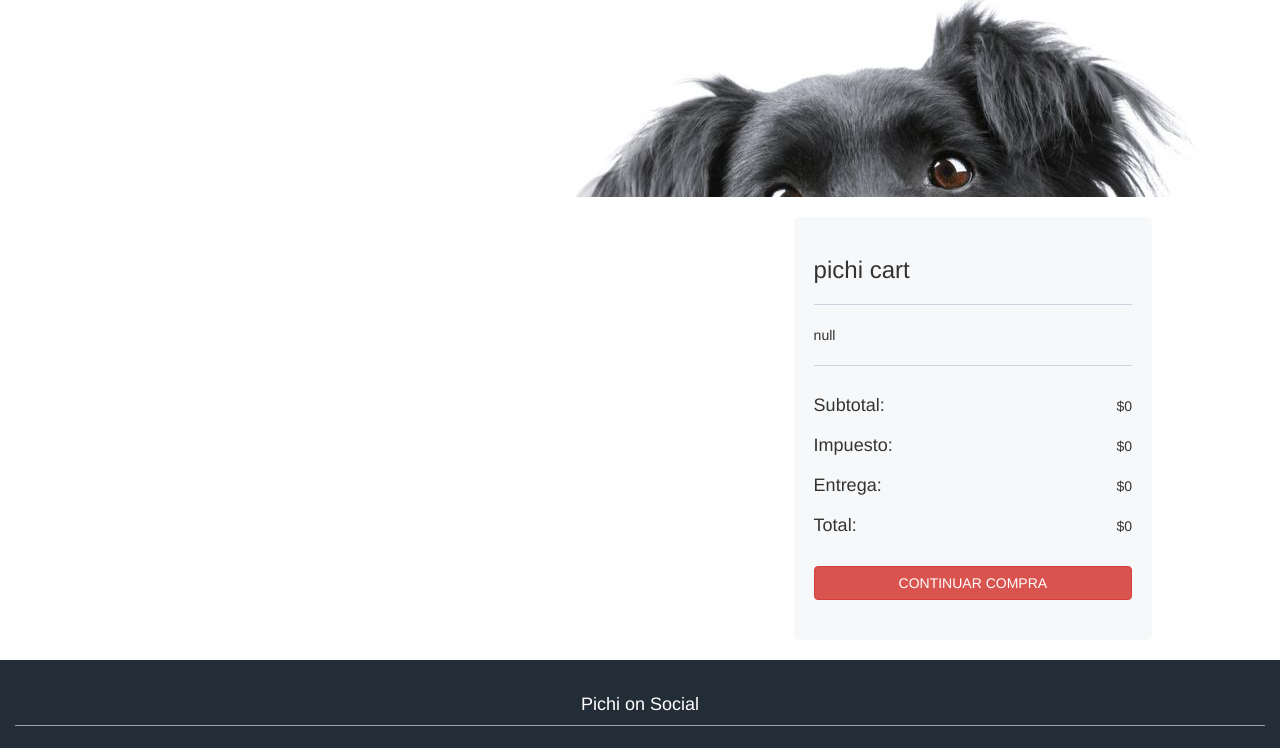
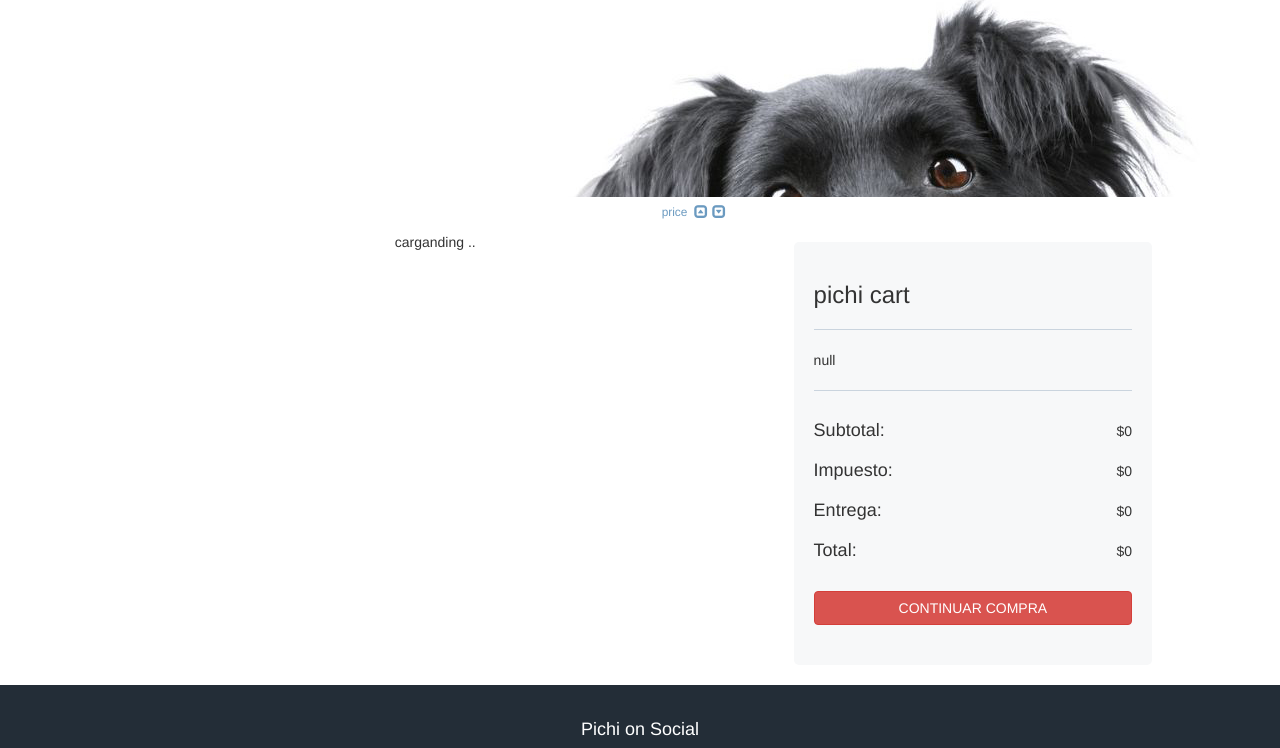
Before and after one commit to salvagit/bff, a website: page alimentos-por-zona.html in a window 1280 px wide. Shown: the part 51-799 px from the top of the page. Drawn offline with nearby package versions, Linux system fonts and the light colour scheme; no server answers; a web font is replaced by a local one.

Commit message:
fix styles issues

```diff
--- a/alimentos-por-zona.html
+++ b/alimentos-por-zona.html
@@ -35,13 +35,19 @@
             <img class="content-banner-image" src="images/image5.jpg" alt="alimento para mascotas" />
           </header>
 
-          <div class="">
-          </div>
           <section class="content-show">
 
             <div class="products-list">
-
-              <article class="content-list"></article>
+              <div id="foodItemsFilter" class="col-xs-12 col-md-8">
+                <div class="col-xs-4 col-md-4"></div>
+                <div class="col-xs-4 col-md-4"></div>
+                <div class="col-xs-4 col-md-3 order">
+                  <small>price</small>
+                  <span class="glyphicon glyphicon-collapse-up" aria-hidden="true"></span>
+                  <span class="glyphicon glyphicon-collapse-down" aria-hidden="true"></span>
+                </div>
+              </div>
+              <article class="content-list">carganding ..</article>
 
             </div>
 
@@ -100,7 +106,7 @@
               </div>
             </div>
             <hr>
-            <p>2017 Pichifood. Algunos derechos reservados.</p>
+            <p>2017 Pichifood. Todos los derechos reservados.</p>
             <p>El uso del sitio implica la aceptación de los <a href="#">términos y condiciones</a> y de las <a href="#">políticas de privacidad</a>.</p>
           </footer>
 
@@ -134,6 +140,7 @@
 
         <script id="foodItem" type="text/template">
           <a href="#" class="list-item-event">
+            <img width="100" src="https://davidnez.files.wordpress.com/2013/02/culo.jpg?w=300&h=187" />
             <h4 class="title"></h4>
             <button class="pichi-button description">$price</button>
           </a>
--- a/js/alimentos-por-zona.js
+++ b/js/alimentos-por-zona.js
@@ -88,6 +88,7 @@ var Main = {
     products.forEach(function(prod){
       Main.renderFoodItem(prod);
     });
+    this.products = this.products.sort(function(a,b) {return a.price > b.price;});
     this.renderPaginator();
   },
 
--- /dev/null
+++ b/sass/_filter.scss
@@ -0,0 +1,23 @@
+// body > main > section > div > div
+
+#foodItemsFilter {
+  .order {
+    padding-top: 5px;
+    padding-right: 0;
+    color: $soft-blue;
+    margin: 0;
+    text-align: right;
+    small {
+      display: inline-block;
+      vertical-align: text-top;
+      margin-right: 3px;
+    }
+    span {
+      // float: right;
+      // margin-left: 2px;
+    }
+    @media screen and (min-width: 900px) {
+      padding-right: 15px;
+    }
+  }
+}
--- a/sass/styles.scss
+++ b/sass/styles.scss
@@ -7,6 +7,8 @@
 @import 'contactForm';
 @import 'doggi';
 @import 'footer';
+
+@import 'filter';
 
 @import 'queries';
 
@@ -44,7 +46,7 @@
   width: auto;
   min-width: 70px;
   height: 50px;
-  margin-top: -5px;
+  // margin-top: -5px;
   float: right;
   background-color: transparent;
   border: 0.3px solid $soft-blue;
@@ -192,7 +194,6 @@ main.content {
       .cart-btn:before {
         content: "close";
       }
-      div {
       .content-show {
         .content-list {
           //display: none;
@@ -206,7 +207,7 @@ main.content {
             z-index: 1020;
             top: 0;
             padding: 10%;
-            }
+            padding-top: 15%;
           }
         }
       }
@@ -278,6 +279,13 @@ main.content {
     display: block;
     padding: 25px 0;
     text-decoration: none;
+    img, .title, .pichi-button {
+      display: inline-block;
+      vertical-align: middle;
+    }
+    .title {
+      width: 42%;
+    }
   }
 }
 
```
Also changed, not shown: css/styles.css, 1 other file. Lines whose indentation alone changed are shown as unchanged.
